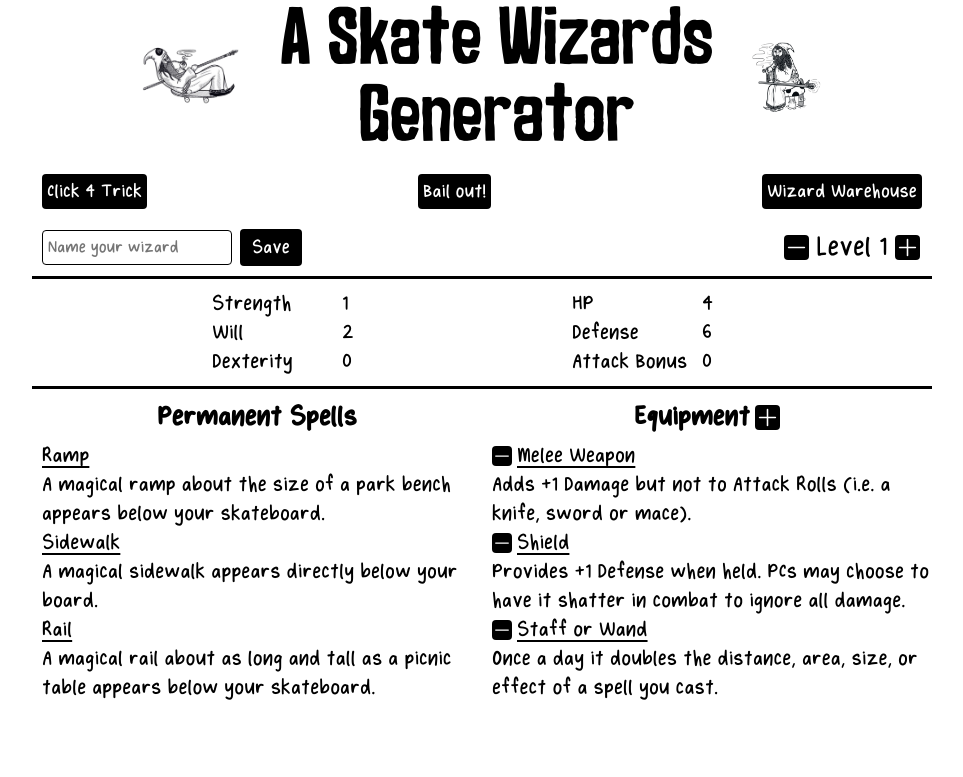
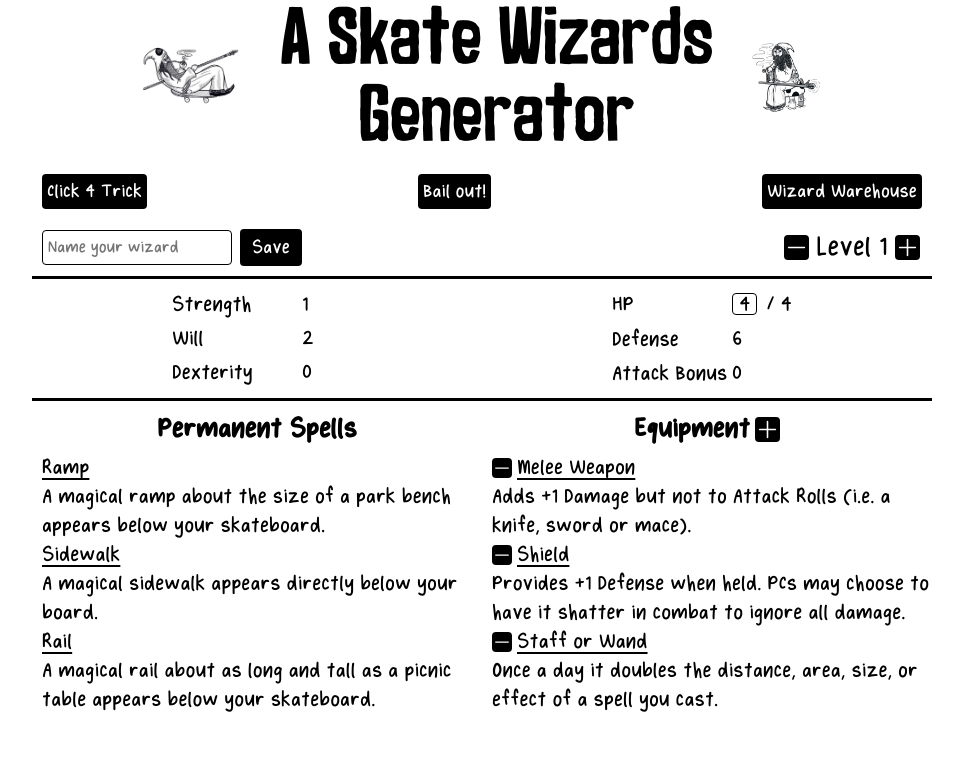
Before and after one commit to luiemilio/a-skate-wizards-generator-next, a Next.js app: page / in a window 1280 px wide. Shown: the top 777 px of the page, without its empty margins (158-1121 px from the left). Built offline with nearby package versions, Linux system fonts and the light colour scheme.

Commit message:
hp manual tracking

```diff
--- a/app/_components/AttackBonus.tsx
+++ b/app/_components/AttackBonus.tsx
@@ -13,11 +13,11 @@ const AttackBonusDiv = styled.div`
 const AttackBonusInfo = styled.div`
     display: flex;
     justify-content: space-between;
-    width: 50px;
+    width: 60px;
 `;
 
 const AttackBonus = () => {
-    const { level, levelling, levelHistory, setLevelling, updateLevelHistory } =
+    const { level, levelling, levelHistory, setLevelling, updateLevelHistory, currentStats, setCurrentStats } =
         useContext(CharacterContext);
 
     const [attackBonus, setAttackBonus] = useState(0);
--- a/app/_components/CharPicker.tsx
+++ b/app/_components/CharPicker.tsx
@@ -7,7 +7,7 @@ import {
     normalizePropName
 } from '../_lib/utils';
 import React, { useContext, useEffect, useState } from 'react';
-import { deleteWizard, getLevelHistory } from '../_lib/db';
+import { deleteWizard, getSaveInfo } from '../_lib/db';
 import { Button } from './Buttons';
 
 const CharPickerDiv = styled.div`
@@ -118,19 +118,19 @@ const Buttons = styled.div`
 
 const CharPicker = ({ onClose }: { onClose: () => void }) => {
     const { savedWizards, setSavedWizards } = useContext(SavedWizardsContext);
-    const { setLevel, replaceLevelHistory, name, setName, setSaved } = useContext(CharacterContext);
+    const { setLevel, replaceLevelHistory, name, setName, setSaved, setCurrentStats } = useContext(CharacterContext);
     const [selectedWizard, setSelectedWizard] = useState<string>();
     const [selectedStats, setSelectedStats] = useState<(Stats & { level: number }) | undefined>();
 
     const updateSelectedWizard = (wizard: string) => {
         setSelectedWizard(wizard);
 
-        const levelHistory = getLevelHistory(wizard);
+        const saveInfo = getSaveInfo(wizard);
 
-        if (levelHistory) {
-            const levels = Array.from(levelHistory.keys());
+        if (saveInfo?.levelHistory) {
+            const levels = Array.from(saveInfo.levelHistory.keys());
             const level = Math.max(...levels);
-            const stats = levelHistory.get(level);
+            const stats = saveInfo.levelHistory.get(level);
 
             if (level && stats) {
                 setSelectedStats({ level, ...stats });
@@ -144,14 +144,19 @@ const CharPicker = ({ onClose }: { onClose: () => void }) => {
 
     const handleLoad = () => {
         if (selectedWizard) {
-            const levelHistory = getLevelHistory(selectedWizard);
+            const saveInfo = getSaveInfo(selectedWizard);
 
-            if (levelHistory) {
-                const levels = Array.from(levelHistory.keys());
-                const maxLevel = Math.max(...levels);
-                setLevel(maxLevel);
-                replaceLevelHistory(levelHistory);
-                setName(selectedWizard);
+            if (saveInfo) {
+                const { levelHistory, currentStats } = saveInfo;
+
+                if (levelHistory && currentStats) {
+                    const levels = Array.from(levelHistory.keys());
+                    const maxLevel = Math.max(...levels);
+                    setLevel(maxLevel);
+                    replaceLevelHistory(levelHistory);
+                    setName(selectedWizard);
+                    setCurrentStats(currentStats);
+                }
             }
 
             onClose();
--- a/app/_components/CharSaver.tsx
+++ b/app/_components/CharSaver.tsx
@@ -39,13 +39,13 @@ const SaveButton = styled(Button)<{ $disabled?: boolean }>`
 `;
 
 const CharSaver = () => {
-    const { name, setName, levelHistory, setSaved, saved } = useContext(CharacterContext);
+    const { name, setName, levelHistory, setSaved, saved, currentStats } = useContext(CharacterContext);
     const { savedWizards, setSavedWizards } = useContext(SavedWizardsContext);
     const [currentInput, setCurrentInput] = useState('');
 
     const handleSave = () => {
         if (currentInput) {
-            save(currentInput, levelHistory);
+            save(currentInput, levelHistory, currentStats);
             setSavedWizards([
                 ...savedWizards.filter((wizard) => wizard !== currentInput),
                 currentInput
--- a/app/_components/StatusBar.tsx
+++ b/app/_components/StatusBar.tsx
@@ -1,22 +1,18 @@
 'use client';
 import { useContext, useEffect, useState } from 'react';
 import AttackBonus from './AttackBonus';
-import { CharacterContext } from '../_lib/utils';
+import { CharacterContext, CurrentStatTypes, CurrentStats, textFont } from '../_lib/utils';
 import styled from 'styled-components';
 import Abilities from './Abilities';
-import LevelUp from './LevelUp';
 
 const StatusDiv = styled.div`
     display: flex;
-    flex-direction: column;
     border-top: 3px solid black;
     border-bottom: 3px solid black;
     padding: 10px;
     width: 100%;
     min-width: 450px;
-    align-items: center;
-    justify-content: space-evenly;
-    gap: 5px;
+
     * {
         font-size: 1em;
     }
@@ -28,6 +24,7 @@ const Status = styled.div`
     justify-content: center;
     align-items: flex-start;
     width: 180px;
+    gap: 5px;
 
     * {
         padding: 0px;
@@ -37,28 +34,64 @@ const Status = styled.div`
 const StatusInfo = styled.div`
     display: flex;
     justify-content: space-between;
+    align-items: center;
     width: 100%;
+    height: 30px;
+    gap: 5px;
 `;
 
 const BufferDiv = styled.div`
     display: flex;
     justify-content: space-between;
-    width: 50px;
+    align-items: center;
+    width: 60px;
 `;
 
-const StatusIndicator = ({ hp, defense }: any) => {
+const StatusInput = styled.input`
+    width: 25px;
+    height: 22px;
+    text-align: center;
+    border: 1px solid black;
+    border-radius: 4px;
+`;
+
+const StatusNameP = styled.p`
+    width: 116px;
+`;
+
+const StatusIndicator = () => {
+    const { currentStats, setCurrentStats, levelHistory, level } = useContext(CharacterContext);
+
+    const updateState = (e: React.ChangeEvent<HTMLInputElement>) => {
+        const currentTarget = e.currentTarget;
+        const stat = currentTarget.id as CurrentStatTypes;
+        const value = parseInt(currentTarget.value);
+
+        if (stat && value) {
+            const newCurrentStats = { ...currentStats };
+            newCurrentStats[stat] = value;
+            setCurrentStats(newCurrentStats);
+        }
+    };
+
     return (
         <Status>
             <StatusInfo>
-                <p>HP</p>
+                <StatusNameP>HP</StatusNameP>
                 <BufferDiv>
-                    <p>{hp}</p>
+                    <StatusInput
+                        className={textFont.className}
+                        id='hp'
+                        defaultValue={currentStats.hp}
+                        onChange={updateState}
+                    />
+                    <p>/ {levelHistory.get(level)?.hp}</p>
                 </BufferDiv>
             </StatusInfo>
             <StatusInfo>
-                <p>Defense</p>
+                <StatusNameP>Defense</StatusNameP>
                 <BufferDiv>
-                    <p>{defense}</p>
+                    <p>{levelHistory.get(level)?.defense}</p>
                 </BufferDiv>
             </StatusInfo>
             <AttackBonus />
@@ -76,32 +109,16 @@ const AbilitiesDiv = () => {
 
 const Stats = styled.div`
     display: flex;
-    gap: 10px;
-    justify-content: space-evenly;
+    justify-content: space-around;
     width: 100%;
 `;
 
 const StatusBar = () => {
-    const { levelHistory, level, levelling, name } = useContext(CharacterContext);
-    const [hp, setHp] = useState(0);
-    const [defense, setDefense] = useState(0);
-
-    useEffect(() => {
-        const stats = levelHistory.get(level);
-
-        if (stats) {
-            const { hp, defense } = stats;
-
-            setHp(hp);
-            setDefense(defense);
-        }
-    }, [level, levelHistory, levelling]);
-
     return (
         <StatusDiv>
             <Stats>
                 <AbilitiesDiv />
-                <StatusIndicator hp={hp} defense={defense} />
+                <StatusIndicator />
             </Stats>
         </StatusDiv>
     );
--- a/app/_lib/db.ts
+++ b/app/_lib/db.ts
@@ -1,27 +1,27 @@
-import { LevelHistory, parseLevelHistory, stringifyLevelHistory } from './utils';
+import { CurrentStats, LevelHistory, SaveInfo, parseSaveInfo, stringifySaveInfo } from './utils';
 
 const NAME_PREFIX = 'wizard-';
 
 const hasLocalStorage = typeof window !== 'undefined' && window?.localStorage;
 
-export const save = (name: string, levelHistory: LevelHistory): void => {
+export const save = (name: string, levelHistory: LevelHistory, currentStats: CurrentStats): void => {
     if (hasLocalStorage) {
         const storedName = `${NAME_PREFIX}${name}`;
 
-        localStorage.setItem(storedName, stringifyLevelHistory(levelHistory));
+        localStorage.setItem(storedName, stringifySaveInfo({ levelHistory, currentStats }));
     }
 };
 
-export const getLevelHistory = (name: string): LevelHistory | undefined => {
+export const getSaveInfo = (name: string): SaveInfo | undefined => {
     if (hasLocalStorage) {
         const storedName = `${NAME_PREFIX}${name}`;
-        const stringifiedLevelHistory = localStorage.getItem(storedName);
+        const stringifiedSavedStats = localStorage.getItem(storedName);
 
-        if (!stringifiedLevelHistory) {
+        if (!stringifiedSavedStats) {
             return undefined;
         }
 
-        return parseLevelHistory(stringifiedLevelHistory);
+        return parseSaveInfo(stringifiedSavedStats);
     }
 };
 
--- a/app/_lib/utils.ts
+++ b/app/_lib/utils.ts
@@ -55,7 +55,16 @@ export interface Stats {
     equipment: SavedItem[];
 }
 
+export type CurrentStatTypes = 'hp' | 'defense' | 'attackBonus';
+
+export type CurrentStats = Partial<Pick<Stats, CurrentStatTypes>>;
+
 export type LevelHistory = Map<number, Stats>;
+
+export interface SaveInfo {
+    levelHistory: LevelHistory;
+    currentStats: CurrentStats;
+}
 
 export interface CharacterContext {
     name: string;
@@ -69,6 +78,8 @@ export interface CharacterContext {
     setLevelling: Dispatch<SetStateAction<boolean>>;
     saved: boolean;
     setSaved: Dispatch<SetStateAction<boolean>>;
+    currentStats: CurrentStats;
+    setCurrentStats: Dispatch<SetStateAction<CurrentStats>>;
 }
 
 export interface SavedWizardsContext {
@@ -89,7 +100,9 @@ export const CharacterContext = createContext({
     levelling: false,
     setLevelling: () => {},
     saved: false,
-    setSaved: () => {}
+    setSaved: () => {},
+    currentStats: {},
+    setCurrentStats: () => {},
 } as CharacterContext);
 
 export const SavedWizardsContext = createContext({
@@ -236,12 +249,12 @@ const reviver = (_: any, value: any): any => {
         : value;
 };
 
-export const stringifyLevelHistory = (levelHistory: LevelHistory): string => {
-    return JSON.stringify(levelHistory, replacer);
+export const stringifySaveInfo = (savedStats: SaveInfo): string => {
+    return JSON.stringify(savedStats, replacer);
 };
 
-export const parseLevelHistory = (stringifiedLevelHistory: string): LevelHistory => {
-    return JSON.parse(stringifiedLevelHistory, reviver);
+export const parseSaveInfo = (stringifiedSaveInfo: string): SaveInfo => {
+    return JSON.parse(stringifiedSaveInfo, reviver);
 };
 
 export const getNextId = (items: SavedItem[]): number => {
--- a/pages/index.tsx
+++ b/pages/index.tsx
@@ -7,7 +7,8 @@ import {
     Stats,
     getRandomStats,
     textFont,
-    titleFont
+    titleFont,
+    CurrentStats
 } from '../app/_lib/utils';
 import StatusBar from '@/app/_components/StatusBar';
 import Character from '@/app/_components/Character';
@@ -116,6 +117,7 @@ const Generator = () => {
     const [name, setName] = useState('');
     const [savedWizards, setSavedWizards] = useState<string[]>([]);
     const [saved, setSaved] = useState<boolean>(false);
+    const [currentStats, setCurrentStats] = useState<CurrentStats>({});
 
     const updateLevelHistory = (level: number, stats: Stats) => {
         setLevelHistory(new Map(levelHistory.set(level, stats)));
@@ -127,11 +129,17 @@ const Generator = () => {
 
     useEffect(() => {
         const initialStats = getRandomStats();
+        const { hp, defense, attackBonus } = initialStats;
         const initialLevelMap = new Map([[1, initialStats]]);
         const savedWizards = getAllSavedWizardNames();
 
         setLevelHistory(initialLevelMap);
         setSavedWizards(savedWizards);
+        setCurrentStats({
+            hp,
+            defense,
+            attackBonus
+        });
     }, []);
 
     useEffect(() => {
@@ -157,7 +165,9 @@ const Generator = () => {
                     levelling,
                     setLevelling,
                     saved,
-                    setSaved
+                    setSaved,
+                    currentStats,
+                    setCurrentStats
                 }}
             >
                 <Main className={textFont.className}>
```
